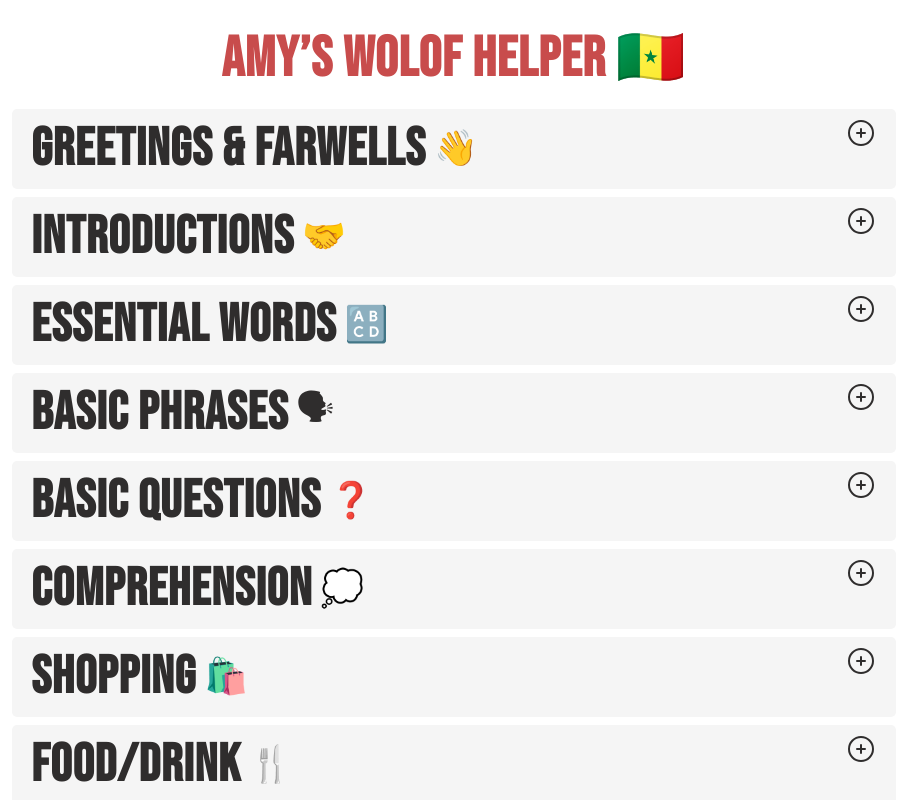
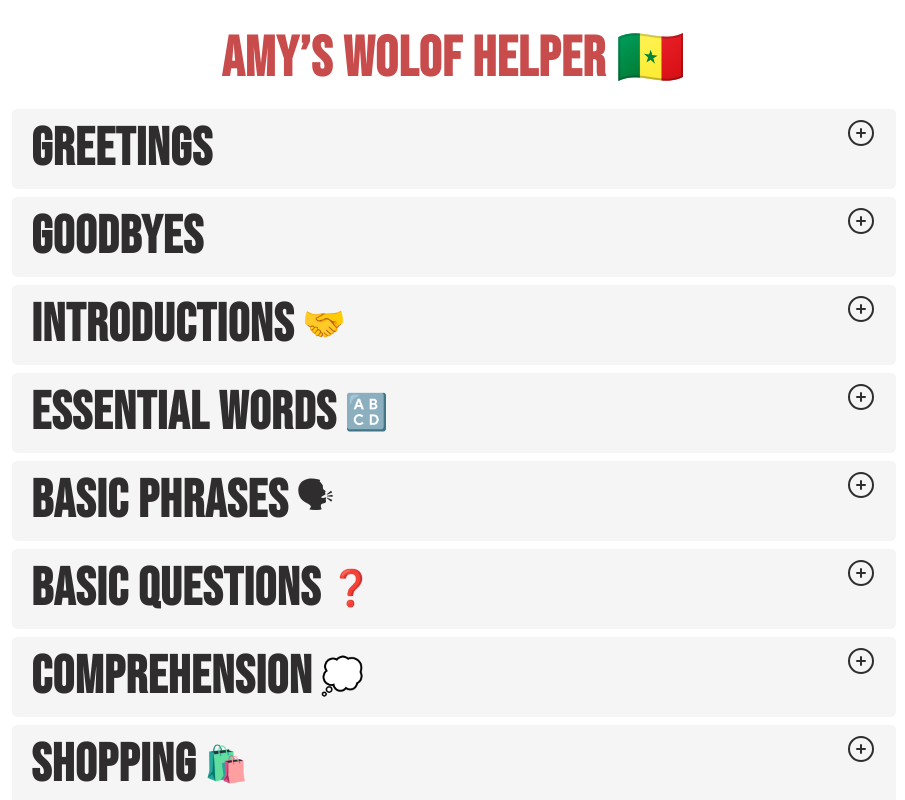
Before and after one commit to amylopezdev/Wolof-Helper, a React (Vite) app: page / in a window 1280 px wide. Shown: the top 800 px of the page, without its empty margins (186-1091 px from the left). Built offline with nearby package versions, Linux system fonts and the light colour scheme.

Commit message:
update data

```diff
--- a/src/data.js
+++ b/src/data.js
@@ -1,577 +1,514 @@
 export const data = [
   // GREETINGS
   {
-    id: "greeting1",
-    wolof: "Nuyu naala",
-    english: "Hello / Greetings",
-    category: "greetings & farwells",
+    wolof: "Asalaa maalekum / Maalekum salaam",
+    english: "Peace be upon you / And unto you peace",
+    category: "greetings",
   },
   {
-    id: "greeting2",
-    wolof: "Asalaa maalekum",
-    english: "Peace be upon you",
-    category: "greetings & farwells",
+    wolof: "Nanga def?",
+    english: "How are you?",
+    category: "greetings",
   },
   {
-    id: "greeting2",
-    wolof: "{In response to above} Maalekum salaam",
-    english: "Peace be upon you",
-    category: "greetings & farwells",
+    wolof: "Nangeen def? / Nungi fii rekk",
+    english: "How are you all doing? / We are fine",
+    category: "greetings",
   },
   {
-    id: "greeting3",
-    wolof: "Nanga def?",
-    english: "How are you?",
-    category: "greetings & farwells",
+    wolof: "Maa ngi ci jámm",
+    english: "I'm in peace / I'm doing well",
+    category: "greetings",
   },
   {
-    id: "greeting",
+    wolof: "Maangi fii",
+    english: "I'm here / I'm doing well",
+    category: "greetings",
+  },
+  {
+    wolof: "Naka waa kër gi? / Ñungi fi",
+    english: "How is the family? / They are fine",
+    category: "greetings",
+  },
+  {
     wolof: "Naka moo",
     english: "What's up?",
-    category: "greetings & farwells"
+    category: "greetings",
   },
   {
-    id: "greeting3",
-    wolof: "Maangi fii, jarajëf / Jámm rekk",
-    english: "Fine, thanks / Peace only",
-    category: "greetings & farwells",
+    wolof: "Naka liggéy bi?",
+    english: "How is the job?",
+    category: "greetings",
   },
   {
-    id: "greeting4",
-    wolof: "Naka waa kër gi?",
-    english: "How is the family?",
-    category: "greetings & farwells",
+    wolof: "Mungi dox",
+    english: "It works (It's going well)",
+    category: "greetings",
   },
   {
-    id: "greeting5",
-    wolof: "Ñungi fi",
-    english: "They are fine",
-    category: "greetings & farwells",
+    wolof: "Naka suba si?",
+    english: "How is the morning?",
+    category: "greetings",
   },
   {
-    id: "greeting6",
-    wolof: "Naka suba si?",
-    english: "How is the morning?",
-    category: "greetings & farwells",
+    wolof: "Naka ngoon si?",
+    english: "How is the afternoon?",
+    category: "greetings",
   },
   {
-    id: "greeting6",
+    wolof: "Nanga fanaane / yendoo?",
+    english: "How did you spend the night / day?",
+    category: "greetings",
+  },
+  {
+    wolof: "Jámm rekk",
+    english: "Peace only",
+    category: "greetings",
+  },
+  {
     wolof: "Guddig jàmm",
     english: "Good evening",
-    category: "greetings & farwells",
+    category: "greetings",
   },
   {
-    id: "greeting7",
     wolof: "Ñu fanaan ci jàmm ",
     english: "Good night",
-    category: "greetings & farwells",
+    category: "greetings",
+  },
+  // GOODBYES
+  {
+    wolof: "Ba beneen yóon",
+    english: "Goodbye / See you next time",
+    category: "goodbyes",
   },
   {
-    id: "greeting7",
-    wolof: "Ba beneen yóon",
-    english: "Goodbye / See you next time",
-    category: "greetings & farwells",
+    wolof: "Ba suba",
+    english: "See you tomorrow",
+    category: "goodbyes",
   },
   // INTRODUCTIONS
   {
-    id: "intro1",
     wolof: "Noo tuddu?",
     english: "What's your name?",
     category: "introductions",
   },
   {
-    id: "intro2",
     wolof: "Amy laa tuddu, yow nag?",
     english: "My name is Amy, what's yours?",
     category: "introductions",
   },
   {
-    id: "intro2",
     wolof: "Noo sant? / Nanga sant? / Naka nga sant?",
     english: "What is your last name?",
     category: "introductions",
   },
   {
-    id: "intro2",
     wolof: "Lopez laa sant",
     english: "My last name is Lopez",
     category: "introductions",
   },
   {
-    id: "intro4",
     wolof: "Ñaata at nga am?",
     english: "How old are you?",
     category: "introductions",
   },
   {
-    id: "intro5",
     wolof: "Fanweer at laa am",
     english: "I'm 30",
     category: "introductions",
   },
   {
-    id: "intro6",
     wolof: "Fo jòge?",
     english: "Where do you come from?",
     category: "introductions",
   },
   {
-    id: "intro7",
     wolof: "United States laa dëkk",
     english: "I'm from the United States",
     category: "introductions",
   },
   {
-    id: "intro7",
+    wolof: "Americain nga? / Waaw, Americain laa",
+    english: "Are you American? / Yes, I'm American",
+    category: "introductions",
+  },
+  {
     wolof: "Foo dëkk",
     english: "Where do you live?",
     category: "introductions",
   },
   {
-    id: "intro7",
     wolof: "London laa dëkk",
     english: "I live in London",
     category: "introductions",
   },
   // ESSENTIAL WORDS
   {
-    id: "essentialword1",
     wolof: "Waaw",
     english: "Yes",
     category: "essential words",
   },
   {
-    id: "essentialword2",
     wolof: "Déet/Déedéet",
     english: "No",
     category: "essential words",
   },
   {
-    id: "essentialword3",
     wolof: "Waaw-kay ",
     english: "OK",
     category: "essential words",
   },
   {
-    id: "essentialword4",
     wolof: "Baal ma",
     english: "Sorry / Excuse me",
     category: "essential words",
   },
   {
-    id: "essentialword5",
     wolof: "Léegi",
     english: "Soon",
     category: "essential words",
   },
   {
-    id: "essentialword6",
     wolof: "Dara",
     english: "Nothing",
     category: "essential words",
   },
   {
-    id: "essentialword7",
     wolof: "Xaaral",
     english: "Wait",
     category: "essential words",
   },
   // BASIC PHRASES
   {
-    id: "basicphrase1",
     wolof: "Nga baalma ",
     english: "Excuse me",
     category: "basic phrases",
   },
   {
-    id: "basicphrase2",
     wolof: "Jërëjëf",
     english: "Thank you",
     category: "basic phrases",
   },
   {
-    id: "basicphrase3",
     wolof: "Ñoo ko bokk",
     english: "You're welcome",
     category: "basic phrases",
   },
   {
-    id: "basicphrase4",
-    wolof: "Baax na, jërëjëf",
+    wolof: "Baax na, jërëjëf / Déedéet jërëjëf",
     english: "No thanks",
     category: "basic phrases",
   },
   {
-    id: "basicphrase5",
     wolof: "Xamuma ",
     english: "I don't know",
     category: "basic phrases",
   },
   {
-    id: "basicphrase6",
     wolof: "Ayca ñu dem",
     english: "Let's go",
     category: "basic phrases",
   },
   {
-    id: "basicphrase7",
     wolof: "Duma tux",
     english: "I don't smoke",
     category: "basic phrases",
   },
   // BASIC QUESTIONS
   {
-    id: "basicquestion1",
     wolof: "Kan?",
     english: "Who?",
     category: "basic questions",
   },
   {
-    id: "basicquestion2",
     wolof: "Lan?",
     english: "What?",
     category: "basic questions",
   },
   {
-    id: "basicquestion3",
     wolof: "Kañ?",
     english: "When?",
     category: "basic questions",
   },
   {
-    id: "basicquestion4",
     wolof: "Fan?",
     english: "Where?",
     category: "basic questions",
   },
   {
-    id: "basicquestion5",
     wolof: "Lu tax?",
     english: "Why?",
     category: "basic questions",
   },
   {
-    id: "basicquestion5",
     wolof: "Naka",
     english: "How?",
     category: "basic questions",
   },
   {
-    id: "basicquestion5",
     wolof: "Ñaata",
     english: "How many?",
     category: "basic questions",
   },
   {
-    id: "basicquestion4",
     wolof: "Ndax?",
     english: "Is it that?",
     category: "basic questions",
   },
   {
-    id: "basicquestion4",
     wolof: "Ban?",
     english: "Which?",
     category: "basic questions",
   },
   {
-    id: "basicquestion6",
     wolof: "Ban waxtu moo jot?",
     english: "What time is it?",
     category: "basic questions",
   },
   // COMPREHENSION
   {
-    id: "comprehension4",
+    wolof: "Ndax degg nga Wolof?",
+    english: "Do you speak Wolof?",
+    category: "comprehension",
+  },
+  {
+    wolof: "Magni djang Wolof",
+    english: "I'm learning Wolof",
+    category: "comprehension",
+  },
+  {
     wolof: "Dégguma Wolof bu baax",
     english: "I don't speak much Wolof",
     category: "comprehension",
   },
   {
-    id: "comprehension4",
-    wolof: "Maangiy jang Wolof ndank-ndank",
-    english: "I'm learning Wolof small-small",
-    category: "comprehension",
-  },
-  {
-    id: "comprehension1",
     wolof: "Xawma li nga bëgg wax",
     english: "I don't understand",
     category: "comprehension",
   },
   {
-    id: "comprehension2",
     wolof: "Baamtuwaat ko, nga baalma?",
     english: "Can you repeat that please?",
     category: "comprehension",
   },
   {
-    id: "comprehension3",
     wolof: "Waxal ndank",
     english: "Please speak more slowly",
     category: "comprehension",
   },
   {
-    id: "comprehension5",
     wolof: "Mahn deggouma Farnes",
     english: "I don't speak French",
     category: "comprehension",
   },
   // SHOPPING
   {
-    id: "shopping1",
     wolof: "Bii ñaata lay jar?",
     english: "How much does this cost?",
     category: "shopping",
   },
   {
-    id: "shopping2",
     wolof: "Bii laa bëgg jënd",
     english: "I'd like to buy this",
     category: "shopping",
   },
   {
-    id: "shopping3",
     wolof: "Ubbi",
     english: "Open",
     category: "shopping",
   },
   {
-    id: "shopping4",
     wolof: "Tëjna",
     english: "Closed",
     category: "shopping",
   },
   // FOOD/DRINK
   {
-    id: "food2",
     wolof: "Loo bëgg naan",
     english: "What would you like to drink?",
     category: "food/drink",
   },
   {
-    id: "food3",
     wolof: "Loo bëgg lekk?",
     english: "What would you like to eat?",
     category: "food/drink",
   },
   {
-    id: "food4",
     wolof: "Looñuy digël?",
     english: "What do you recommend?",
     category: "food/drink",
   },
   {
-    id: "food5",
     wolof: "Lii lan la?",
     english: "What is this?",
     category: "food/drink",
   },
   {
-    id: "food6",
-    wolof: "Bumu sàf kaani lool, nga baalma",
-    english: "Not too spicy, please",
-    category: "food/drink",
-  },
-  {
-    id: "food7",
     wolof: "Suurnaa!",
     english: "I'm full!",
     category: "food/drink",
   },
   {
-    id: "food8",
     wolof: "Ndox",
     english: "Water",
     category: "food/drink",
   },
   {
-    id: "food9",
     wolof: "Galaas",
     english: "Ice",
     category: "food/drink",
   },
   {
-    id: "food10",
     wolof: "Meew",
     english: "Milk",
     category: "food/drink",
   },
   // TRAVEL
   {
-    id: "travel1",
     wolof: "Fan la mënee am ab taksi?",
     english: "Where can I get a taxi?",
     category: "travel",
   },
   {
-    id: "travel2",
     wolof: "Taksi",
     english: "Taxi",
     category: "travel",
   },
   {
-    id: "travel3",
     wolof: "Saxaar",
     english: "Train",
     category: "travel",
   },
   {
-    id: "travel4",
     wolof: "Gaaru saxaar",
     english: "Train station",
     category: "travel",
   },
   {
-    id: "travel5",
     wolof: "Biis",
     english: "Bus",
     category: "travel",
   },
   {
-    id: "travel6",
     wolof: "Paasapór",
     english: "Passport",
     category: "travel",
   },
   {
-    id: "travel7",
     wolof: "Ayrapoor",
     english: "Airport",
     category: "travel",
   },
   {
-    id: "travel8",
     wolof: "Rapalaan",
     english: "Plane",
     category: "travel",
   },
   {
-    id: "travel9",
     wolof: "Otel",
     english: "Hotel",
     category: "travel",
   },
   // DIRECTIONS
   {
-    id: "directions1",
     wolof: "Càmmoñ",
     english: "Left",
     category: "directions",
   },
   {
-    id: "directions2",
     wolof: "Ndeyjóor",
     english: "Right",
     category: "directions",
   },
   {
-    id: "directions2",
     wolof: "Ani wanag yi?",
     english: "Where are the toilets?",
     category: "directions",
   },
   {
-    id: "directions3",
     wolof: "Ani tefes gi?",
     english: "Where is the beach?",
     category: "directions",
   },
   {
-    id: "directions4",
     wolof: "Ani bank bi?",
     english: "Where is the bank?",
     category: "directions",
   },
   {
-    id: "directions5",
     wolof: "Ani polis bi?",
     english: "Where is the police station?",
     category: "directions",
   },
   {
-    id: "directions6",
     wolof: "Nan laay def ba egg fofu?",
     english: "How do I get there?",
     category: "directions",
   },
   {
-    id: "directions7",
     wolof: "Damaa reer",
     english: "I'm lost",
     category: "directions",
   },
   // NUMBERS
   {
-    id: "numbers1",
     wolof: "Benn",
     english: "One",
     category: "numbers",
   },
   {
-    id: "numbers2",
     wolof: "Ñaar",
     english: "Two",
     category: "numbers",
   },
   {
-    id: "numbers3",
     wolof: "Ñett",
     english: "Three",
     category: "numbers",
   },
   // FEELINGS
   {
-    id: "feelings1",
     wolof: "Dama màr",
     english: "I'm thirsty",
     category: "feelings",
   },
   {
-    id: "feelings2",
     wolof: "Dama xiif",
     english: "I'm hungry",
     category: "feelings",
   },
   {
-    id: "feelings3",
     wolof: "Dama sonn",
     english: "I'm tired",
     category: "feelings",
   },
   {
-    id: "feelings4",
     wolof: "Dama liw ",
     english: "I'm cold",
     category: "feelings",
   },
   {
-    id: "feelings5",
     wolof: "Dama tàng",
     english: "I'm hot",
     category: "feelings",
   },
   {
-    id: "feelings6",
     wolof: "Dama mér",
     english: "I'm angry",
     category: "feelings",
   },
   {
-    id: "feelings7",
     wolof: "Dama mer ba futtu",
     english: "I'm frustrated",
     category: "feelings",
   },
   // ADJECTIVES
   {
-    id: "adjective1",
     wolof: "Rafet",
     english: "Beautiful",
     category: "adjectives",
   },
   {
-    id: "adjective2",
     wolof: "Amul Dara",
     english: "Empty",
     category: "adjectives",
```
